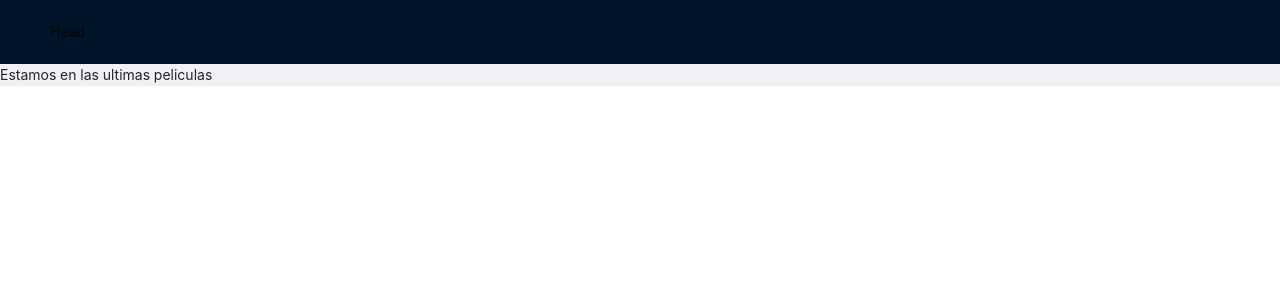
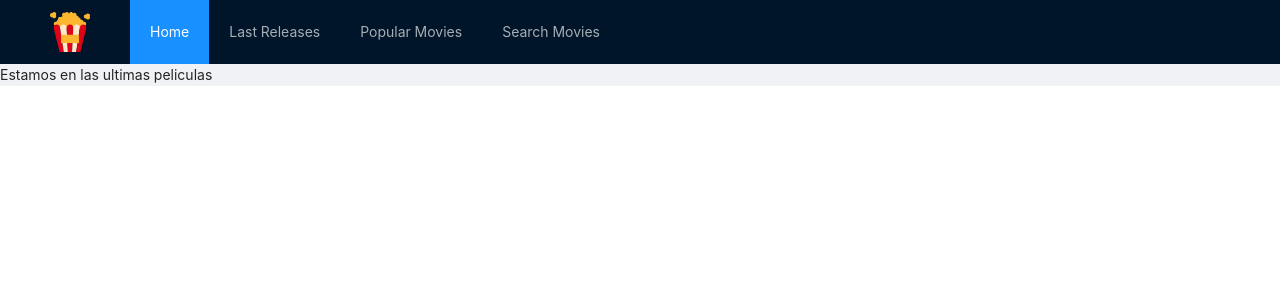
Before and after one commit to franciscomarin98/React-MovieDbApp, a React (Create React App) app: page /last-releases in a window 1280 px wide. Shown: the top 300 px of the page. Built offline with nearby package versions, Linux system fonts and the light colour scheme.

Commit message:
Creando el menu y vinculando con las rutas

```diff
--- a/src/App.jsx
+++ b/src/App.jsx
@@ -12,6 +12,10 @@ import { MovieDetailPage } from './pages/MovieDetailPage'
 import { LastReleasesPage } from './pages/LastReleasesPage'
 import { PopularMoviesPage } from './pages/PopularMoviesPage'
 
+//Components
+import MenuTopComponent from './components/MenuTop';
+
+
 export default function App() {
 
   const { Header, Content } = Layout;
@@ -19,15 +23,12 @@ export default function App() {
   return (
     <Layout>
       <Router>
-
         <Header>
-          Head
+          <MenuTopComponent />
         </Header>
 
         <Content>
-
           <Switch>
-
             <Route path="/" exact={true}  >
               <HomePage />
             </Route>
@@ -54,10 +55,7 @@ export default function App() {
 
           </Switch>
 
-
-
         </Content>
-
       </Router>
     </Layout>
   );
--- /dev/null
+++ b/src/components/MenuTop/MenuTopComponent.jsx
@@ -0,0 +1,46 @@
+
+import { Menu } from 'antd';
+import { Link } from 'react-router-dom';
+import {ReactComponent as Logo} from '../../assets/img/logo.svg'
+import './MenuTopComponent.scss';
+
+const MenuTopComponent = () => {
+    return (
+        <div className="menu-top">
+            <div className="menu-top__logo">
+                <Logo />
+            </div>
+
+            <Menu theme="dark"
+                  mode="horizontal"
+                  defaultSelectedKeys={["1"]}
+                  style={{ lineHeight:'64px' }}>
+
+                <Menu.Item key='1'>
+                    <Link to='/'>Home</Link>
+                </Menu.Item>
+
+                <Menu.Item key='2'>
+                    <Link to='/last-releases'>
+                        Last Releases
+                    </Link>
+                </Menu.Item>
+
+                <Menu.Item key='3'>
+                    <Link to='/popular-movies'>
+                        Popular Movies
+                    </Link>
+                </Menu.Item>
+
+                <Menu.Item key='4'>
+                    <Link to='/search-movies'>
+                        Search Movies
+                    </Link>
+                </Menu.Item>
+
+            </Menu>
+        </div>
+    )
+}
+
+export default MenuTopComponent
--- /dev/null
+++ b/src/components/MenuTop/MenuTopComponent.scss
@@ -0,0 +1,12 @@
+.menu-top {
+    display: flex;
+
+    &__logo {
+        display     : flex;
+        margin-right: 40px;
+
+        svg {
+            width: 40px;
+        }
+    }
+}
--- /dev/null
+++ b/src/components/MenuTop/index.js
@@ -0,0 +1 @@
+export { default } from './MenuTopComponent';
--- a/src/index.js
+++ b/src/index.js
@@ -5,12 +5,7 @@ import 'antd/dist/antd.css' //Estilos de AntDesign
 import App from './App';
 import reportWebVitals from './reportWebVitals';
 
-ReactDOM.render(
-  <React.StrictMode>
-    <App />
-  </React.StrictMode>,
-  document.getElementById('root')
-);
+ReactDOM.render(<App />, document.getElementById('root') );
 
 // If you want to start measuring performance in your app, pass a function
 // to log results (for example: reportWebVitals(console.log))
```
Also changed, not shown: src/assets/img/logo.svg (added).
